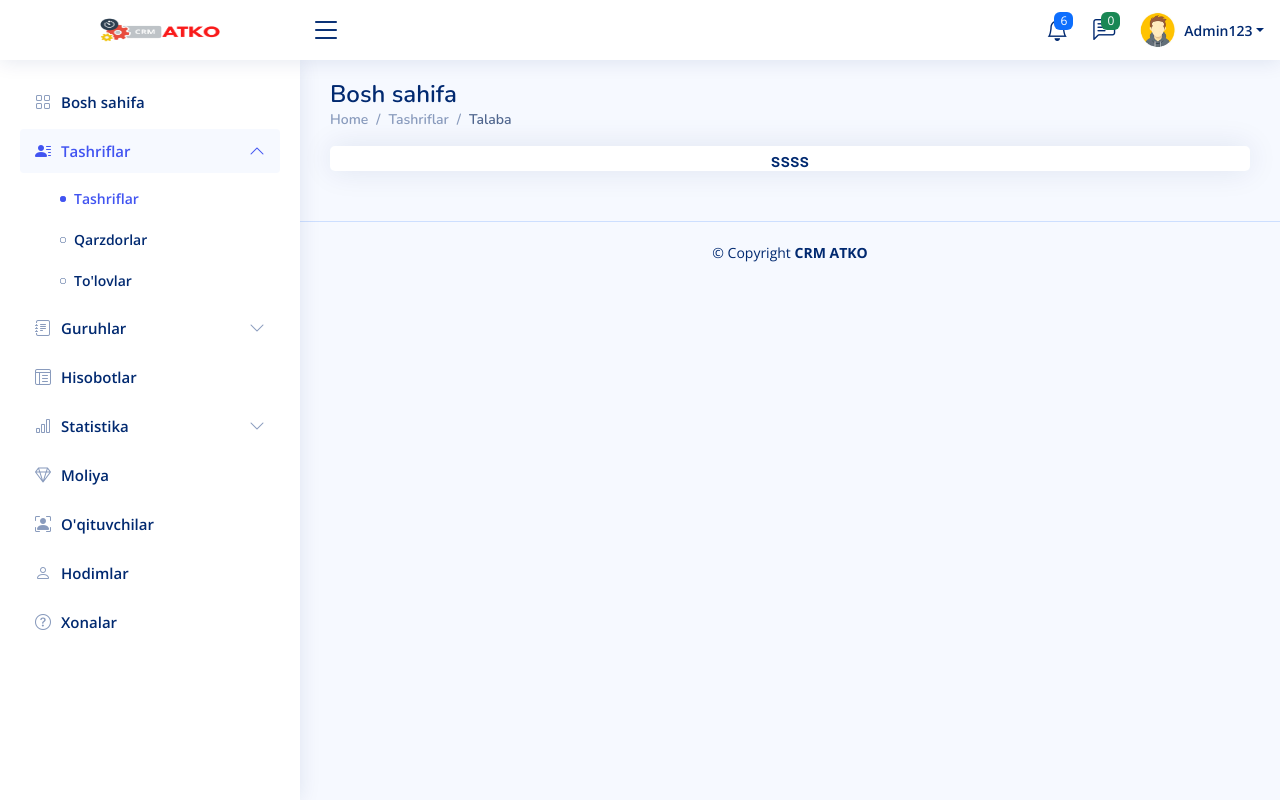
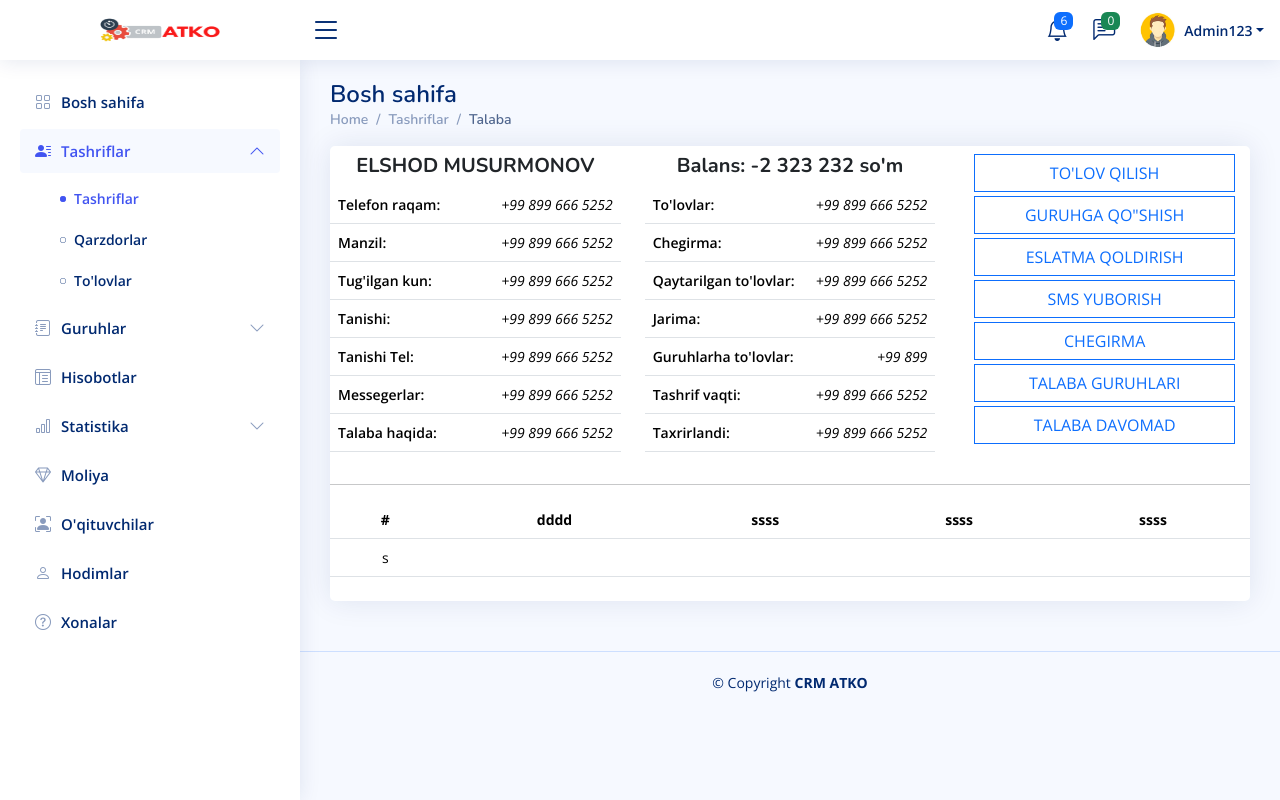
Before and after one commit to elshodatc111/crm, a PHP site: page /user_tashrif_eye.php in a window 1280 px wide. Run offline with PHP 8.4, Linux system fonts and the light colour scheme; some libraries are stand-ins or nearby versions.

Commit message:
Talaba profeli tayorlanmoqda

```diff
--- a/check/head.html
+++ b/check/head.html
@@ -1,7 +1,7 @@
     <meta content="" name="description">
     <meta content="" name="keywords">
-    <link href="assets/img/favicon.png" rel="icon">
-    <link href="assets/img/apple-touch-icon.png" rel="apple-touch-icon">
+    <link href="./assets/img/lofos.jpg" rel="icon">
+    <link href="./assets/img/lofos.jpg" rel="apple-touch-icon">
     <link href="https://fonts.gstatic.com" rel="preconnect">
     <link href="https://fonts.googleapis.com/css?family=Open+Sans:300,300i,400,400i,600,600i,700,700i|Nunito:300,300i,400,400i,600,600i,700,700i|Poppins:300,300i,400,400i,500,500i,600,600i,700,700i" rel="stylesheet">
     <link href="assets/bootstrap/css/bootstrap.min.css" rel="stylesheet">
--- a/user_tashrif_eye.php
+++ b/user_tashrif_eye.php
@@ -27,11 +27,104 @@
         </ol>
       </nav>
     </div>
-    <div class="card info-card sales-card">
-      <div class="text-center">
-        <h5 class="card-title w-100 text-center m-0 p-0 mt-1">
-          ssss
-        </h5>
+    <div class="card info-card py-2">
+      <div class="row text-center" style="font-size:14px">
+        <div class="col-lg-4">
+          <h5 style="font-weight:800">ELSHOD MUSURMONOV</h5>
+          <table class="table">
+            <tr>
+              <td style="text-align:left;font-weight:600;">Telefon raqam:</td>
+              <td style="text-align:right"><i>+99 899 666 5252</i></td>
+            </tr>
+            <tr>
+              <td style="text-align:left;font-weight:600;">Manzil:</td>
+              <td style="text-align:right"><i>+99 899 666 5252</i></td>
+            </tr>
+            <tr>
+              <td style="text-align:left;font-weight:600;">Tug'ilgan kun:</td>
+              <td style="text-align:right"><i>+99 899 666 5252</i></td>
+            </tr>
+            <tr>
+              <td style="text-align:left;font-weight:600;">Tanishi:</td>
+              <td style="text-align:right"><i>+99 899 666 5252</i></td>
+            </tr>
+            <tr>
+              <td style="text-align:left;font-weight:600;">Tanishi Tel:</td>
+              <td style="text-align:right"><i>+99 899 666 5252</i></td>
+            </tr>
+            <tr>
+              <td style="text-align:left;font-weight:600;">Messegerlar:</td>
+              <td style="text-align:right"><i>+99 899 666 5252</i></td>
+            </tr>
+            <tr>
+              <td style="text-align:left;font-weight:600;">Talaba haqida:</td>
+              <td style="text-align:right"><i>+99 899 666 5252</i></td>
+            </tr>
+          </table>
+        </div>
+        <div class="col-lg-4">
+        <h5 style="font-weight:800">Balans: -2 323 232 so'm</h5>
+          <table class="table">
+            <tr>
+              <td style="text-align:left;font-weight:600;">To'lovlar:</td>
+              <td style="text-align:right"><i>+99 899 666 5252</i></td>
+            </tr>
+            <tr>
+              <td style="text-align:left;font-weight:600;">Chegirma:</td>
+              <td style="text-align:right"><i>+99 899 666 5252</i></td>
+            </tr>
+            <tr>
+              <td style="text-align:left;font-weight:600;">Qaytarilgan to'lovlar:</td>
+              <td style="text-align:right"><i>+99 899 666 5252</i></td>
+            </tr>
+            <tr>
+              <td style="text-align:left;font-weight:600;">Jarima:</td>
+              <td style="text-align:right"><i>+99 899 666 5252</i></td>
+            </tr>
+            <tr>
+              <td style="text-align:left;font-weight:600;">Guruhlarha to'lovlar:</td>
+              <td style="text-align:right"><i>+99 899 </i></td>
+            </tr>
+            <tr>
+              <td style="text-align:left;font-weight:600;">Tashrif vaqti:</td>
+              <td style="text-align:right"><i>+99 899 666 5252</i></td>
+            </tr>
+            <tr>
+              <td style="text-align:left;font-weight:600;">Taxrirlandi:</td>
+              <td style="text-align:right"><i>+99 899 666 5252</i></td>
+            </tr>
+          </table>
+        </div>
+        <div class="col-lg-4">
+          <button class="btn btn-outline-primary mb-1" style="border-radius:0;width:90%;">TO'LOV QILISH</button>
+          <button class="btn btn-outline-primary mb-1" style="border-radius:0;width:90%;">GURUHGA QO"SHISH</button>
+          <button class="btn btn-outline-primary mb-1" style="border-radius:0;width:90%;">ESLATMA QOLDIRISH</button>
+          <button class="btn btn-outline-primary mb-1" style="border-radius:0;width:90%;">SMS YUBORISH</button>
+          <button class="btn btn-outline-primary mb-1" style="border-radius:0;width:90%;">CHEGIRMA</button>
+          <button class="btn btn-outline-primary mb-1" style="border-radius:0;width:90%;">TALABA GURUHLARI</button>
+          <button class="btn btn-outline-primary mb-1" style="border-radius:0;width:90%;">TALABA DAVOMAD</button>
+        </div>
+        <div class="col-12">
+          <hr>
+          <div class="table-responsive p-0 m-0">
+            <table class="table">
+              <tr>
+                <th>#</th>
+                <th>dddd</th>
+                <th>ssss</th>
+                <th>ssss</th>
+                <th>ssss</th>
+              </tr>
+              <tr>
+                <td>s</td>
+                <td></td>
+                <td></td>
+                <td></td>
+                <td></td>
+              </tr>
+            </table>
+          </div>
+        </div>
       </div>
     </div>
 
```
Also changed, not shown: assets/img/lofos.jpg (added).
